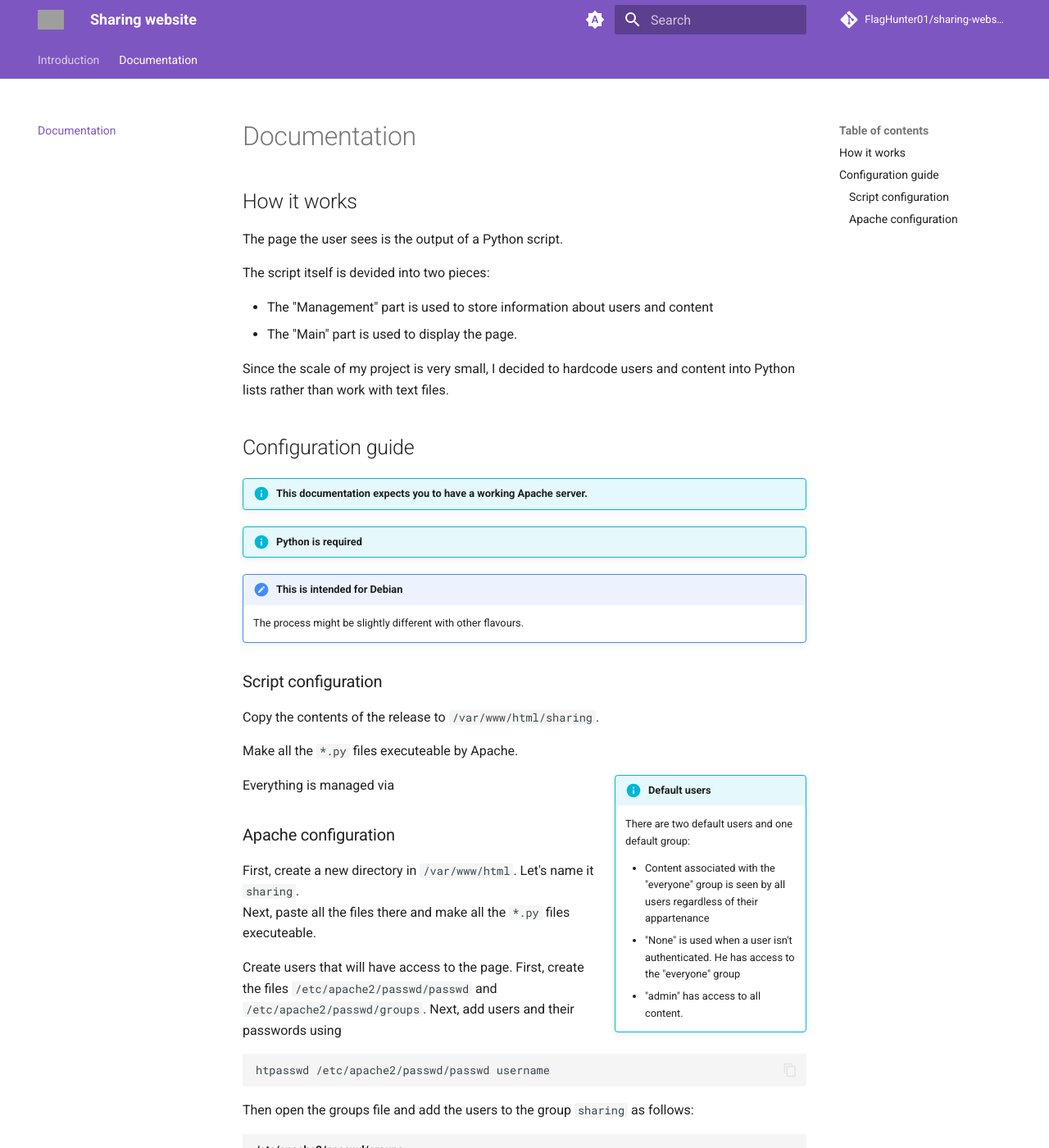
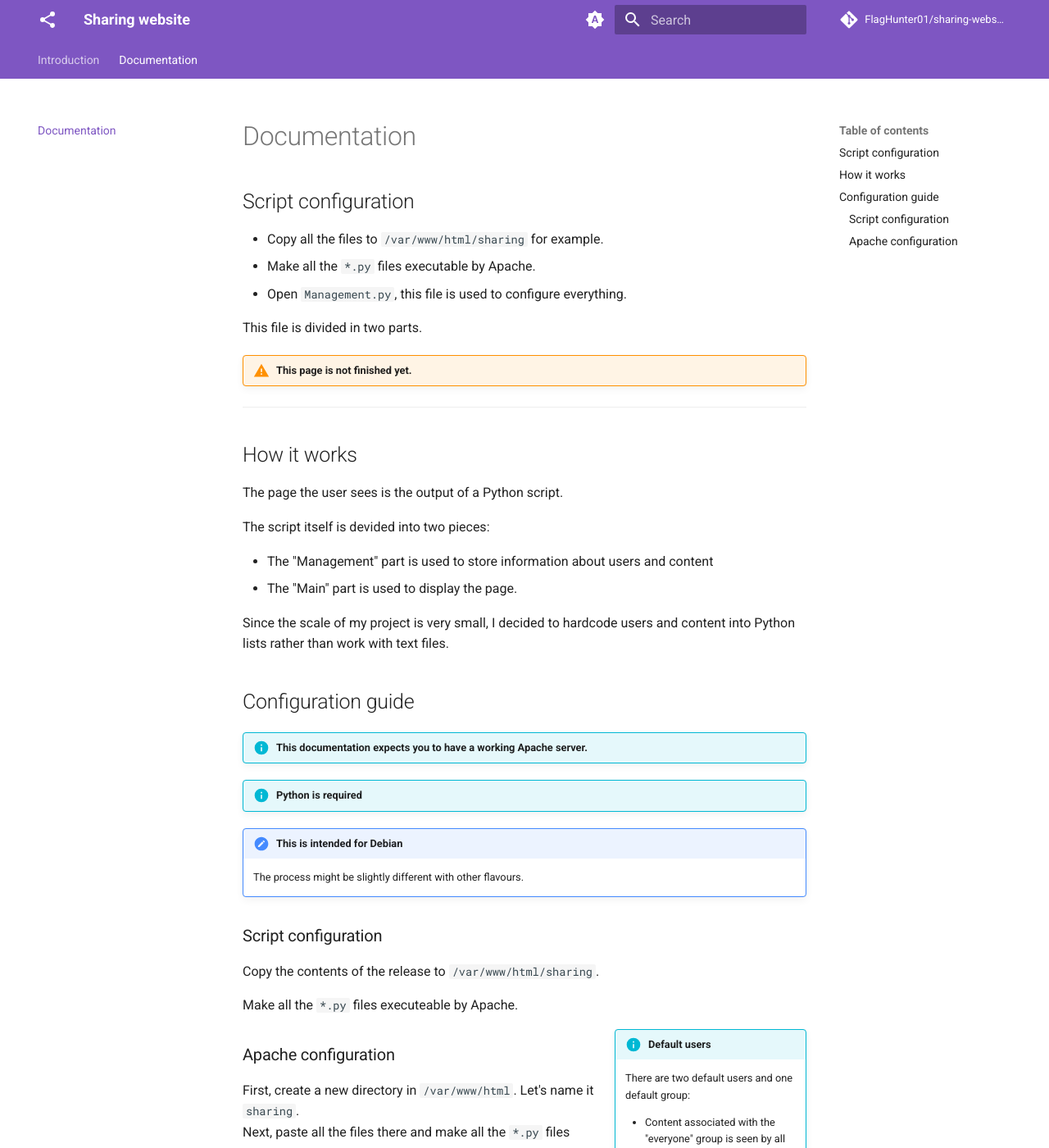
Before and after one commit to FlagHunter01/sharing-website, an MkDocs documentation site: the page built from docs/doc.md, in a window 1280 px wide and 1400 px high. Shown: the whole window at 82% size. Built offline with MkDocs 1.6.1 and Material for MkDocs 9.7.7, drawn with Linux system fonts in a browser that asks for light colours; comment, search, counter and statistics services are not loaded; grey boxes are pictures that could not be loaded.

Commit message:
Slight modifications and starting doc file from scratch

```diff
--- a/docs/doc.md
+++ b/docs/doc.md
@@ -1,3 +1,20 @@
+---
+title: Documentation
+description: Documentation of the configuration process
+---
+
+## Script configuration
+
+- Copy all the files to `/var/www/html/sharing` for example.
+- Make all the `*.py` files executable by Apache.
+- Open `Management.py`, this file is used to configure everything.
+
+This file is divided in two parts.
+
+!!! warning "This page is not finished yet."
+
+<hr>
+
 ## How it works
 
 The page the user sees is the output of a Python script.
@@ -30,8 +47,6 @@ Make all the `*.py` files executeable by Apache.
      - Content associated with the "everyone" group is seen by all users regardless of their appartenance
      - "None" is used when a user isn't authenticated. He has access to the "everyone" group
      - "admin" has access to all content.
-
-Everything is managed via
 
 ### Apache configuration
 
--- a/mkdocs.yml
+++ b/mkdocs.yml
@@ -26,10 +26,10 @@ theme:
   # 1 per project (HTML5 limitation)
   language: en
 
-  logo: assets/logo.png
-  #icon:
-  #  logo: fontawesome/solid/rocket
-  favicon: assets/logo.png
+  #logo: assets/logo.png
+  icon:
+    logo: material/share-variant
+  #favicon: assets/logo.png
 
   palette:
     # Palette toggle for automatic mode
@@ -172,10 +172,6 @@ markdown_extensions:
   - pymdownx.tilde
   # make admonitions colabseable
   - pymdownx.details
-  # Emoji support
-  - pymdownx.emoji:
-      emoji_index: !!python/name:materialx.emoji.twemoji
-      emoji_generator: !!python/name:materialx.emoji.to_svg
   # Highlight code blocks
   - pymdownx.highlight:
       anchor_linenums: true
```
Also changed, not shown: docs/index.md (+5 -4 lines).
